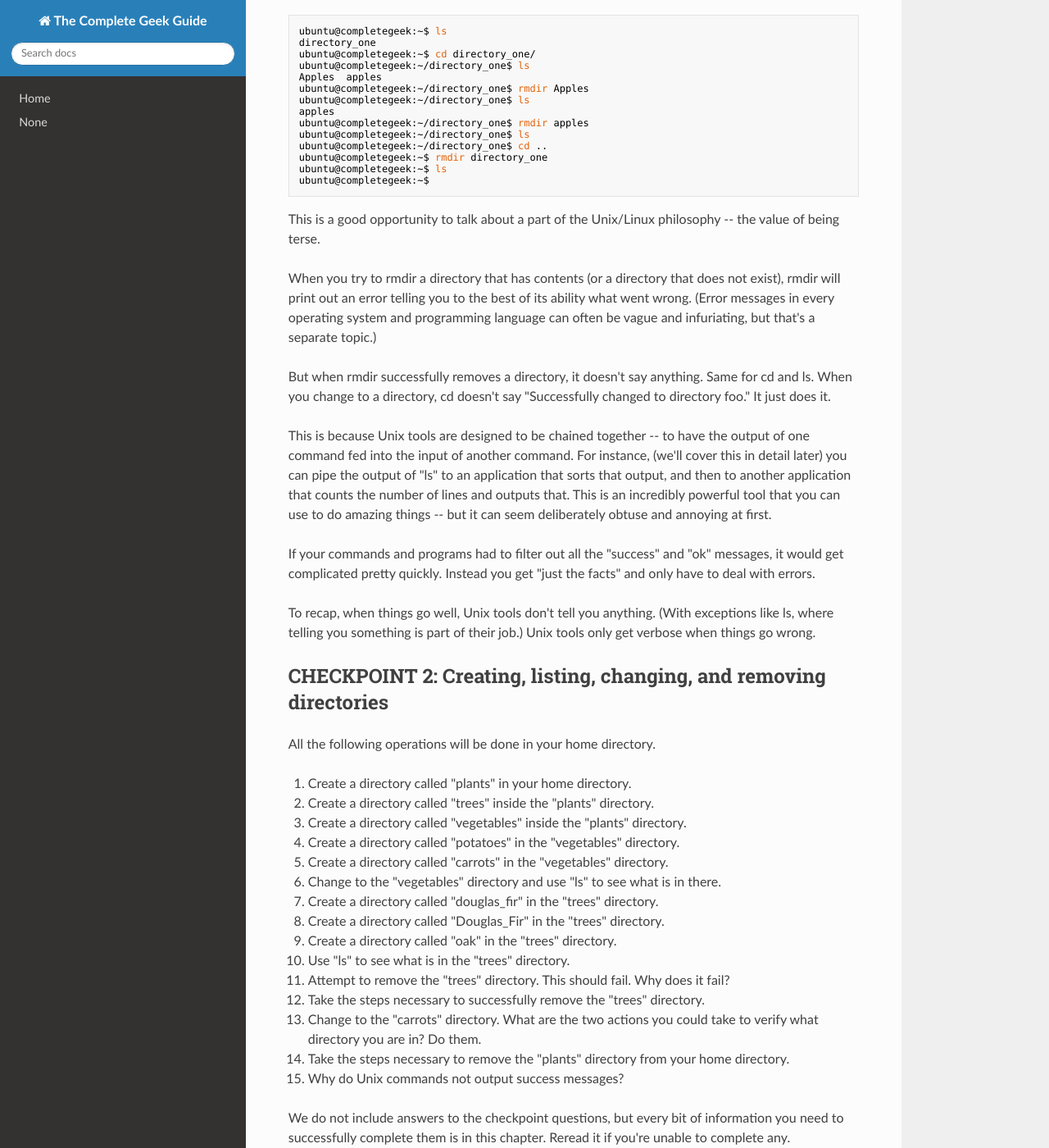
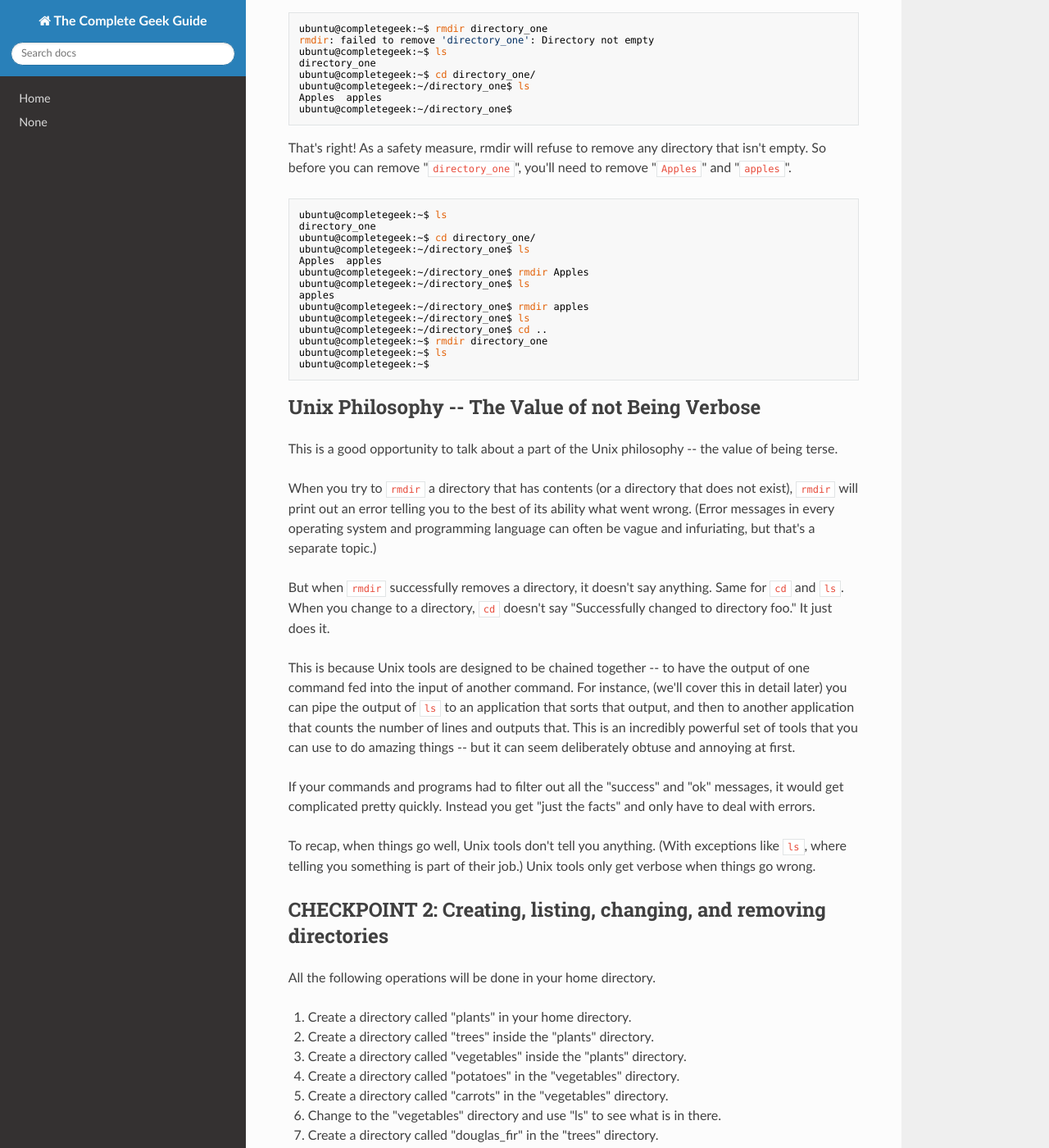
Before and after one commit to CommandLineLabs/completegeek, an MkDocs documentation site: the page built from docs/002-directories.md, in a window 1280 px wide and 1400 px high, scrolled down 3309 px. Shown: the whole window at 82% size. Built offline with MkDocs 1.6.1, drawn with Linux system fonts in a browser that asks for light colours; nearby versions of some CDN libraries; some of the changed text lies outside the part shown.

Commit message:
Added headers

````diff
--- a/docs/002-directories.md
+++ b/docs/002-directories.md
@@ -54,7 +58,9 @@
 ubuntu@completegeek:~/directory_one$
 ```
 
-So we made a directory called "directory_one." Why the underscore? Well, let's talk about some rules and guidelines for choosing file and directory names in Linux. And in fact, from now on we're going to just say "file names" for simplicity. But you should know that in Unix **everything is a file**, and under the hood, directories are just files that are special. All the rules and guidelines below apply equally to files and directories.
+## Filename Rules and Guidelines
+
+So we made a directory called "directory_one." Why the underscore? Well, let's talk about some rules and guidelines for choosing file and directory names in Unix. And in fact, from now on we're going to just say "file names" for simplicity. But you should know that in Unix **everything is a file**, and under the hood, directories are just files that are special. All the rules and guidelines below apply equally to files and directories.
 
 **Rules**:
 
@@ -91,7 +99,7 @@
 ubuntu@completegeek:~/directory_one/apples$
 ```
 
-Did you catch the new thing I threw in there? Yep, it's the "`..`" shortcut! ".." refers to the **parent directory** of the current directory. So typing "`cd ..`" will get you to a **different place** depending on where you are in the directory structure when you type it.
+Did you catch the new thing I threw in there? Yep, it's the "`..`" shortcut! The ".." shortcut refers to the **parent directory** of the current directory. So typing "`cd ..`" will get you to a **different place** depending on where you are in the directory structure when you type it.
 
 If you're in the "`/home/ubuntu/directory_one/Apples`" directory, typing "`cd ..`" will take you to the "`/home/ubuntu/directory_one`" directory. If you're in "`/home/ubuntu/directory_one`", typing "`cd ..`" will take you to your home directory.
 
@@ -127,17 +135,19 @@
 ubuntu@completegeek:~$
 ```
 
-This is a good opportunity to talk about a part of the Unix/Linux philosophy -- the value of being terse.
+## Unix Philosophy -- The Value of not Being Verbose
 
-When you try to rmdir a directory that has contents (or a directory that does not exist), rmdir will print out an error telling you to the best of its ability what went wrong. (Error messages in every operating system and programming language can often be vague and infuriating, but that's a separate topic.)
+This is a good opportunity to talk about a part of the Unix philosophy -- the value of being terse.
 
-But when rmdir successfully removes a directory, it doesn't say anything. Same for cd and ls. When you change to a directory, cd doesn't say "Successfully changed to directory foo." It just does it.
+When you try to `rmdir` a directory that has contents (or a directory that does not exist), `rmdir` will print out an error telling you to the best of its ability what went wrong. (Error messages in every operating system and programming language can often be vague and infuriating, but that's a separate topic.)
 
-This is because Unix tools are designed to be chained together -- to have the output of one command fed into the input of another command. For instance, (we'll cover this in detail later) you can pipe the output of "ls" to an application that sorts that output, and then to another application that counts the number of lines and outputs that. This is an incredibly powerful tool that you can use to do amazing things -- but it can seem deliberately obtuse and annoying at first.
+But when `rmdir` successfully removes a directory, it doesn't say anything. Same for `cd` and `ls`. When you change to a directory, `cd` doesn't say "Successfully changed to directory foo." It just does it.
+
+This is because Unix tools are designed to be chained together -- to have the output of one command fed into the input of another command. For instance, (we'll cover this in detail later) you can pipe the output of `ls` to an application that sorts that output, and then to another application that counts the number of lines and outputs that. This is an incredibly powerful set of tools that you can use to do amazing things -- but it can seem deliberately obtuse and annoying at first.
 
 If your commands and programs had to filter out all the "success" and "ok" messages, it would get complicated pretty quickly. Instead you get "just the facts" and only have to deal with errors.
 
-To recap, when things go well, Unix tools don't tell you anything. (With exceptions like ls, where telling you something is part of their job.) Unix tools only get verbose when things go wrong.
+To recap, when things go well, Unix tools don't tell you anything. (With exceptions like `ls`, where telling you something is part of their job.) Unix tools only get verbose when things go wrong.
 
 ## CHECKPOINT 2: Creating, listing, changing, and removing directories
 
````
Also changed, not shown: other parts of docs/002-directories.md (+6 -0 lines).
